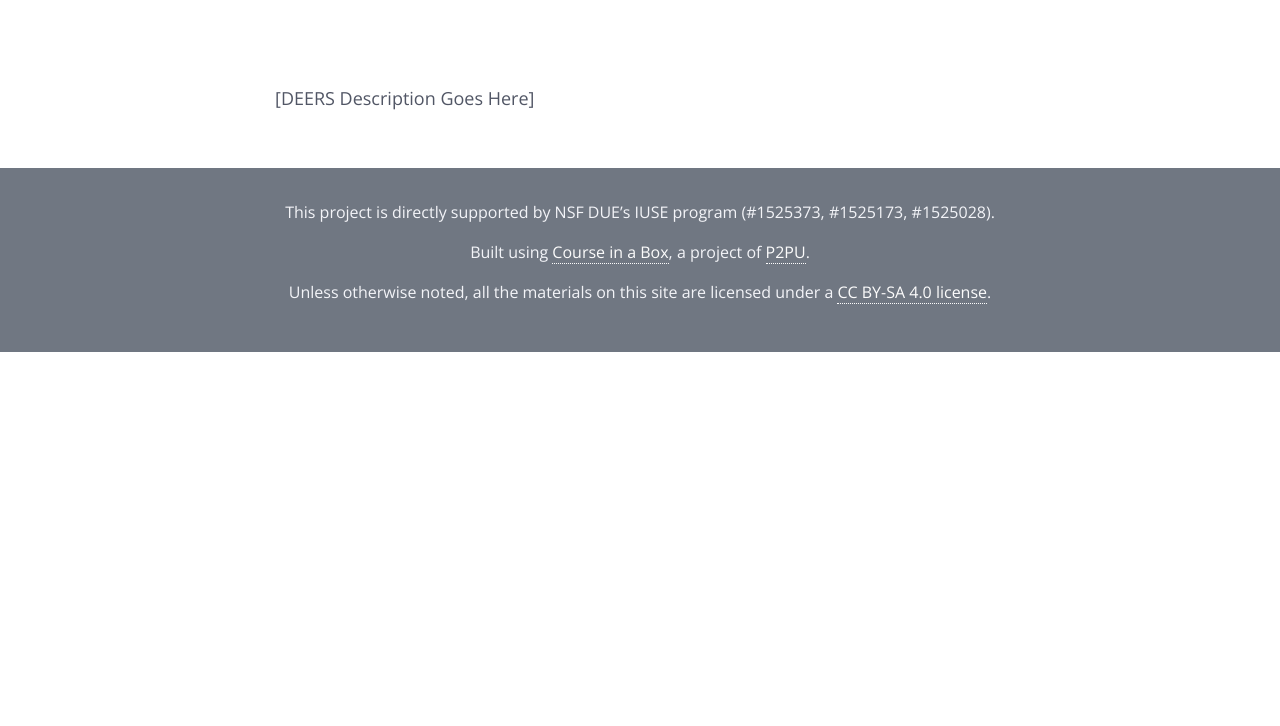
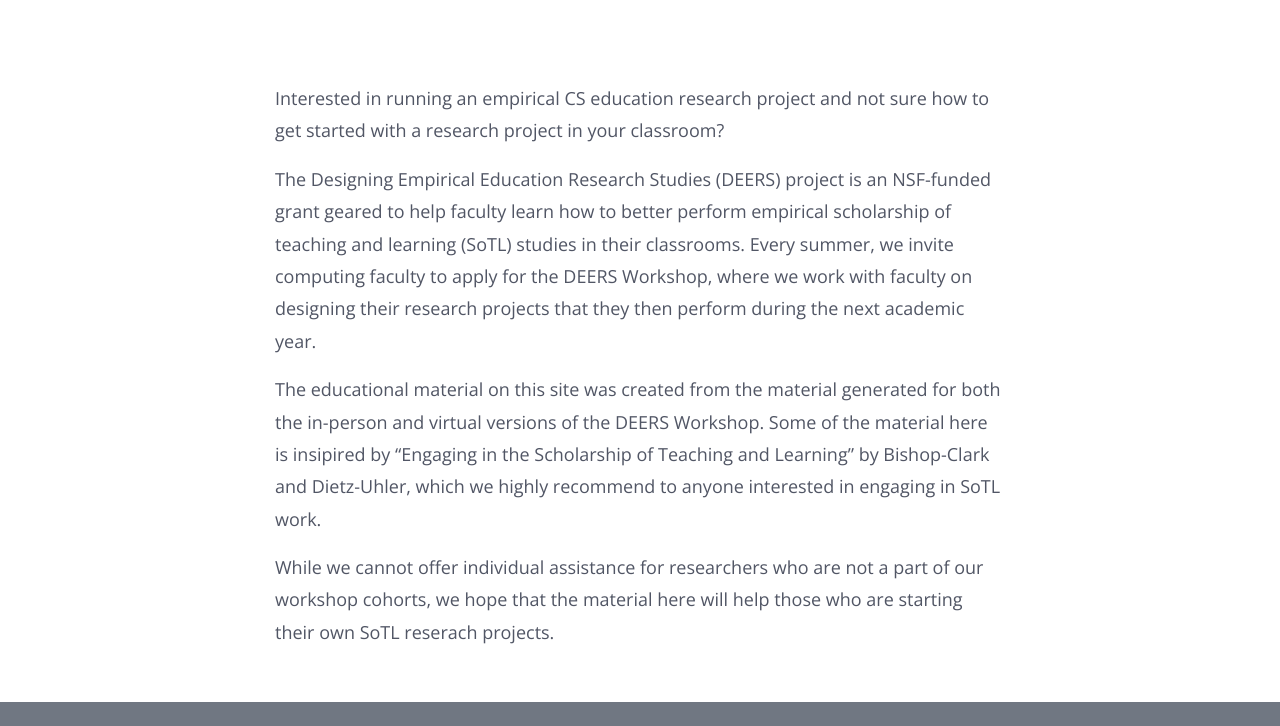
Before and after one commit to marksherriff/deers, a Jekyll site: the page built from index.md, in a window 1280 px wide and 900 px high, scrolled down 567 px, cut to the strip 174-900 px from the top of the window. Built offline with Jekyll 4.4.1, drawn with Linux system fonts in a browser that asks for light colours; nearby versions of some CDN libraries; before the commit the page ends 1093 px from its top, so only the background shows below that.

Commit message:
deers intro

```diff
--- a/index.md
+++ b/index.md
@@ -3,4 +3,10 @@
 published: true
 ---
 
-[DEERS Description Goes Here]
+Interested in running an empirical CS education research project and not sure how to get started with a research project in your classroom?
+
+The Designing Empirical Education Research Studies (DEERS) project is an NSF-funded grant geared to help faculty learn how to better perform empirical scholarship of teaching and learning (SoTL) studies in their classrooms.  Every summer, we invite computing faculty to apply for the DEERS Workshop, where we work with faculty on designing their research projects that they then perform during the next academic year.
+
+The educational material on this site was created from the material generated for both the in-person and virtual versions of the DEERS Workshop.  Some of the material here is insipired by "Engaging in the Scholarship of Teaching and Learning" by Bishop-Clark and Dietz-Uhler, which we highly recommend to anyone interested in engaging in SoTL work.
+
+While we cannot offer individual assistance for researchers who are not a part of our workshop cohorts, we hope that the material here will help those who are starting their own SoTL reserach projects.
```
